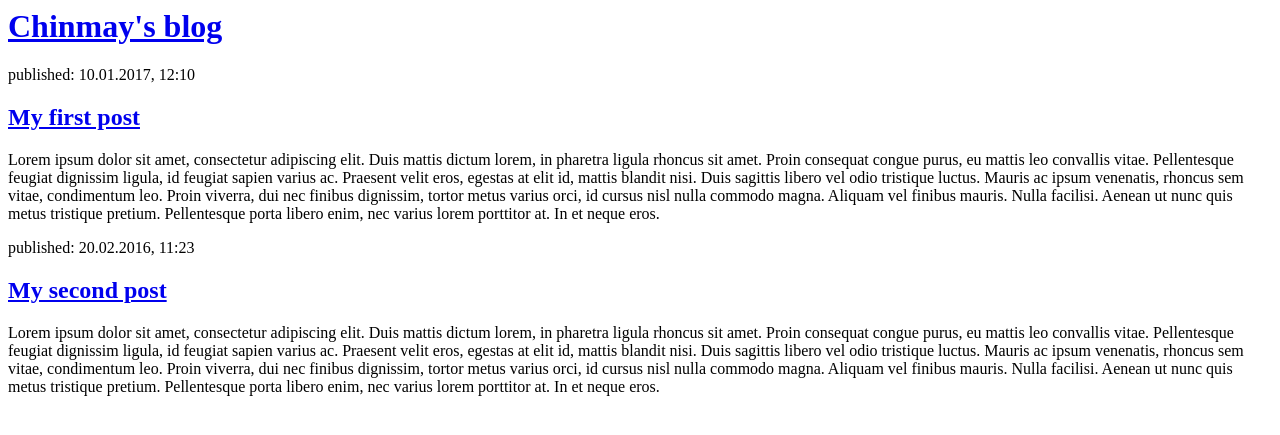
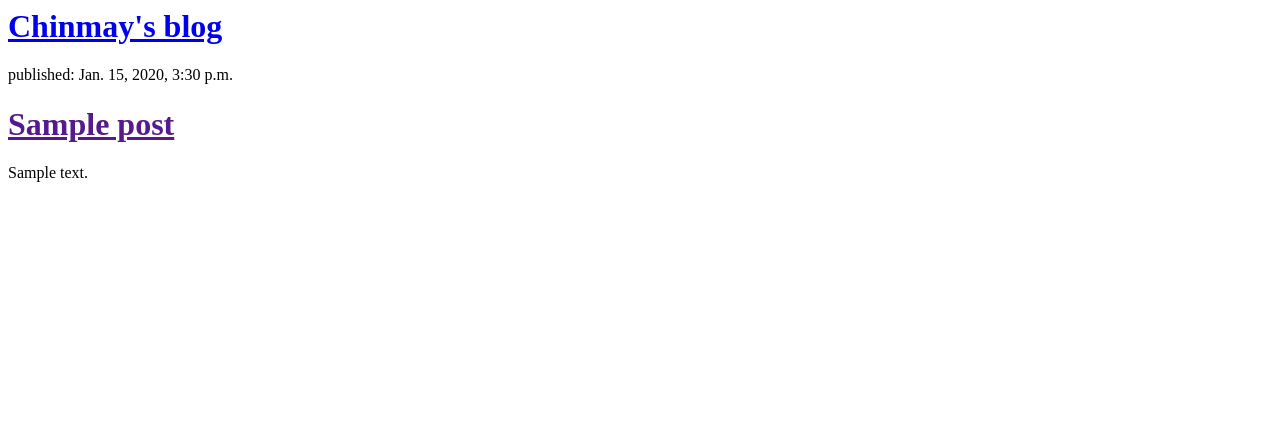
Before and after one commit to Chinmaytare/django-sample-blog, a Django app: template blog/templates/blog/post_list.html in a window 1280 px wide. Shown: the top 435 px of the page. Run offline with Django 3.2, Linux system fonts and the light colour scheme; the template is opened without the code that fills it: values that come from a table or form of the project are taken from there, others are empty; tables that the repository leaves empty hold one stand-in row (values such as "Sample post").

Commit message:
Modified templates to display posts from database.

```diff
--- a/blog/templates/blog/post_list.html
+++ b/blog/templates/blog/post_list.html
@@ -7,19 +7,15 @@
     <h1><a href=" ">Chinmay's blog</a></h1>
     </div>
 
-  <div>
-    <p>published: 10.01.2017, 12:10</p>
-    <h2><a href=" ">My first post</a></h2>
-      <p>Lorem ipsum dolor sit amet, consectetur adipiscing elit. Duis mattis dictum lorem, in pharetra ligula rhoncus sit amet. Proin consequat congue purus, eu mattis leo convallis vitae. Pellentesque feugiat dignissim ligula, id feugiat sapien varius ac. Praesent velit eros, egestas at elit id, mattis blandit nisi. Duis sagittis libero vel odio tristique luctus. Mauris ac ipsum venenatis, rhoncus sem vitae, condimentum leo. Proin viverra, dui nec finibus dignissim, tortor metus varius orci, id cursus nisl nulla commodo magna. Aliquam vel finibus mauris. Nulla facilisi. Aenean ut nunc quis metus tristique pretium. Pellentesque porta libero enim, nec varius lorem porttitor at. In et neque eros.</p>
+    {% for post in posts %}
+    <div>
+      <p>published: {{ post.published_date }}</p>
+      <h1><a href="">{{ post.title }}</a></h1>
+      <p>{{ post.text|linebreaksbr }}</p>
     </div>
+    {% endfor %}
 
-    <div>
-      <p>published: 20.02.2016, 11:23</p>
-      <h2><a href=" ">My second post</a></h2>
-      <p>
-        Lorem ipsum dolor sit amet, consectetur adipiscing elit. Duis mattis dictum lorem, in pharetra ligula rhoncus sit amet. Proin consequat congue purus, eu mattis leo convallis vitae. Pellentesque feugiat dignissim ligula, id feugiat sapien varius ac. Praesent velit eros, egestas at elit id, mattis blandit nisi. Duis sagittis libero vel odio tristique luctus. Mauris ac ipsum venenatis, rhoncus sem vitae, condimentum leo. Proin viverra, dui nec finibus dignissim, tortor metus varius orci, id cursus nisl nulla commodo magna. Aliquam vel finibus mauris. Nulla facilisi. Aenean ut nunc quis metus tristique pretium. Pellentesque porta libero enim, nec varius lorem porttitor at. In et neque eros.
-      </p>
-    </div>
+
 
   </body>
   </html>
--- a/blog/views.py
+++ b/blog/views.py
@@ -1,6 +1,9 @@
 from django.shortcuts import render
+from django.utils import timezone
+from .models import Post
 
 # Create your views here.
 
 def post_list(request):
-    return render(request, 'blog/post_list.html', {})
+    posts = Post.objects.filter(published_date__lte=timezone.now()).order_by('published_date')
+    return render(request, 'blog/post_list.html', {'posts': posts})
```
